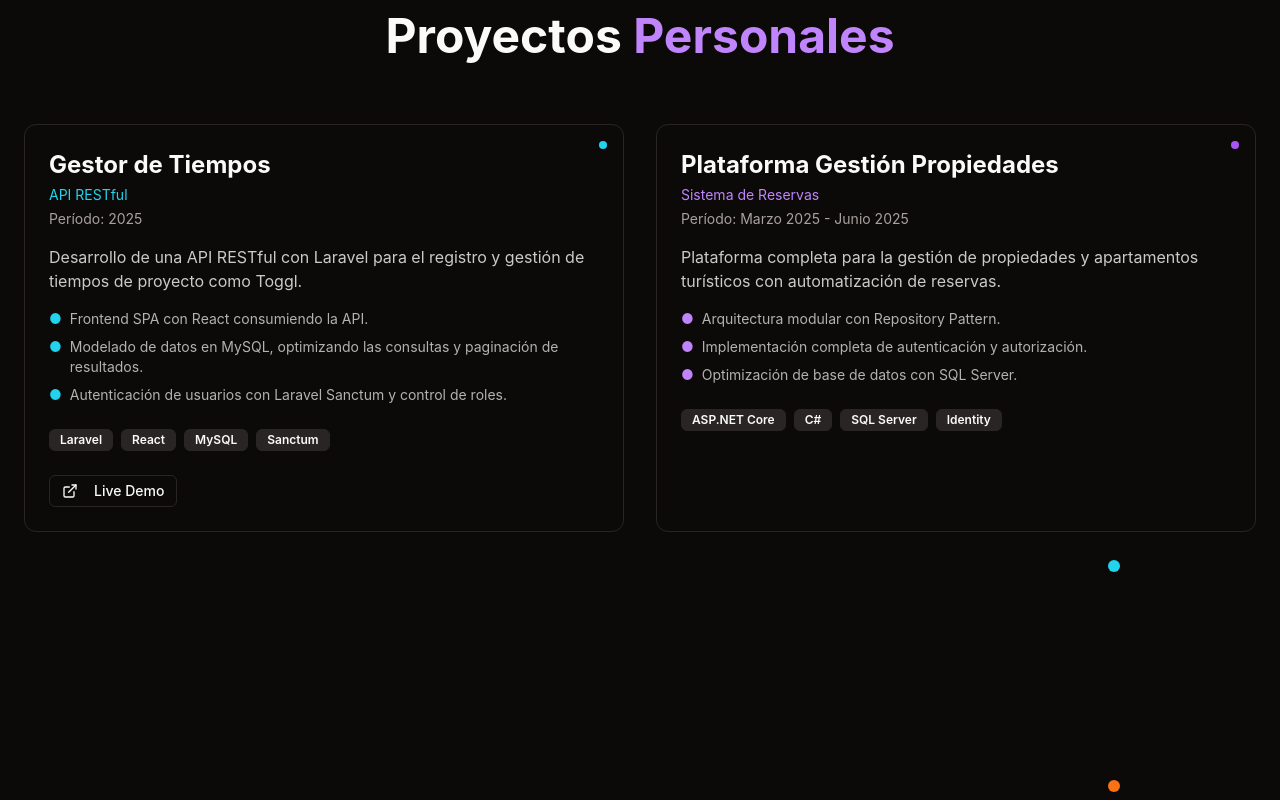
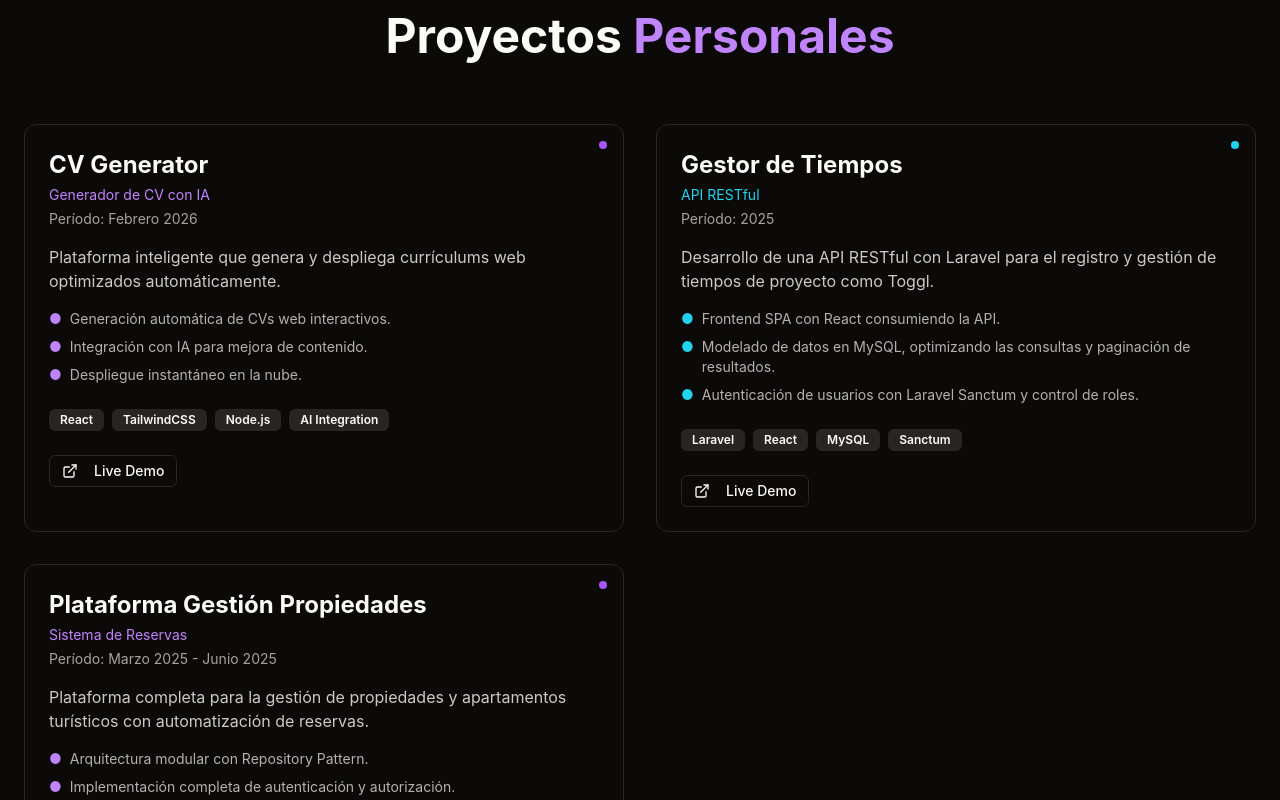
Before and after one commit to AvicentDev/mi-portfolio, a React (Vite) app: page / in a window 1280 px wide. Shown: the part 1700-2500 px from the top of the page. Built offline with nearby package versions, Linux system fonts and the light colour scheme.

Commit message:
feat : new project added

```diff
--- a/src/components/portfolio/ProjectsSection.jsx
+++ b/src/components/portfolio/ProjectsSection.jsx
@@ -4,6 +4,21 @@ import { ExternalLink } from "lucide-react";
 
 export default function ProjectsSection() {
   const projects = [
+    {
+      title: "CV Generator",
+      subtitle: "Generador de CV con IA",
+      period: "Febrero 2026",
+      description: "Plataforma inteligente que genera y despliega currículums web optimizados automáticamente.",
+      technologies: ["React", "TailwindCSS", "Node.js", "AI Integration"],
+      color: "purple",
+      bullets: [
+        "Generación automática de CVs web interactivos.",
+        "Integración con IA para mejora de contenido.",
+        "Despliegue instantáneo en la nube."
+      ],
+      showLiveDemo: true,
+      demoUrl: "https://cv-generator-front.onrender.com/"
+    },
     {
       title: "Gestor de Tiempos",
       subtitle: "API RESTful",
```
